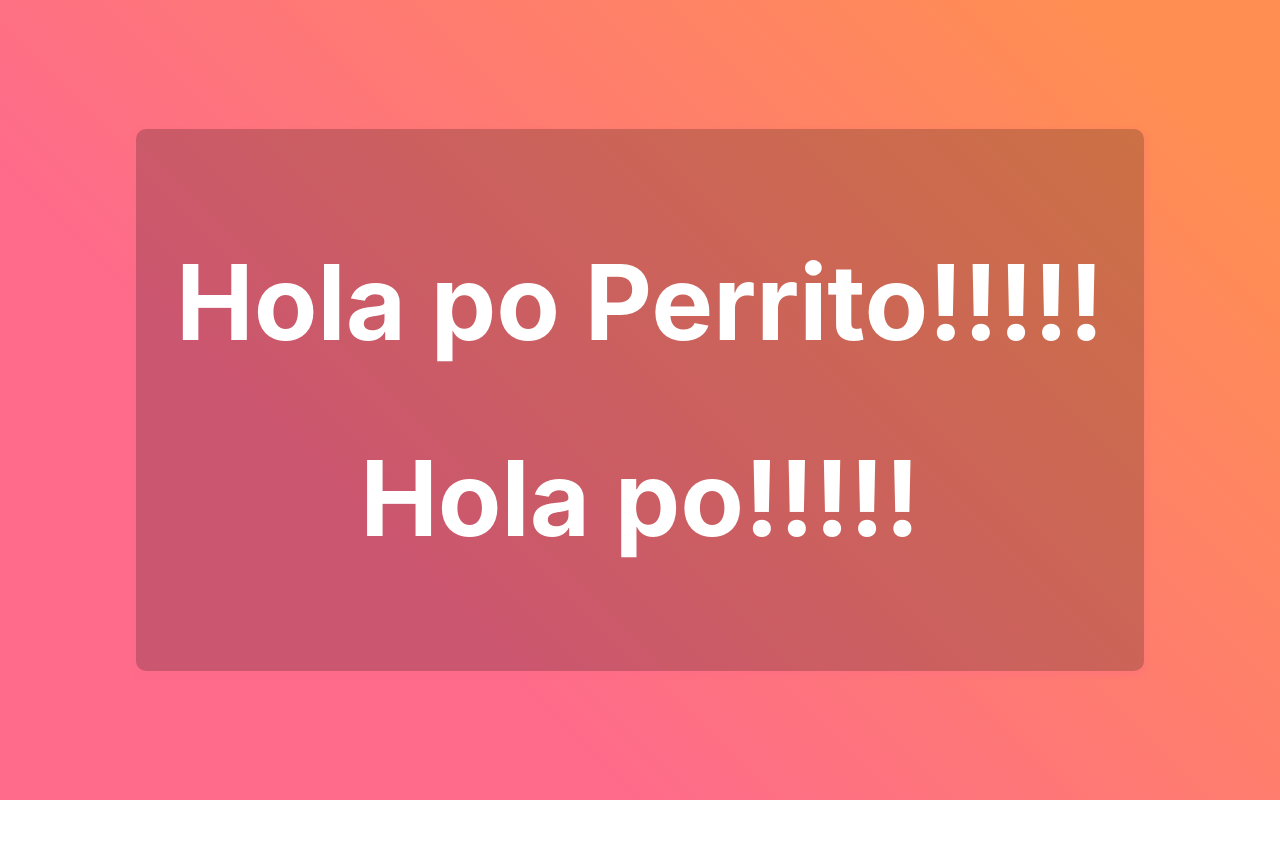
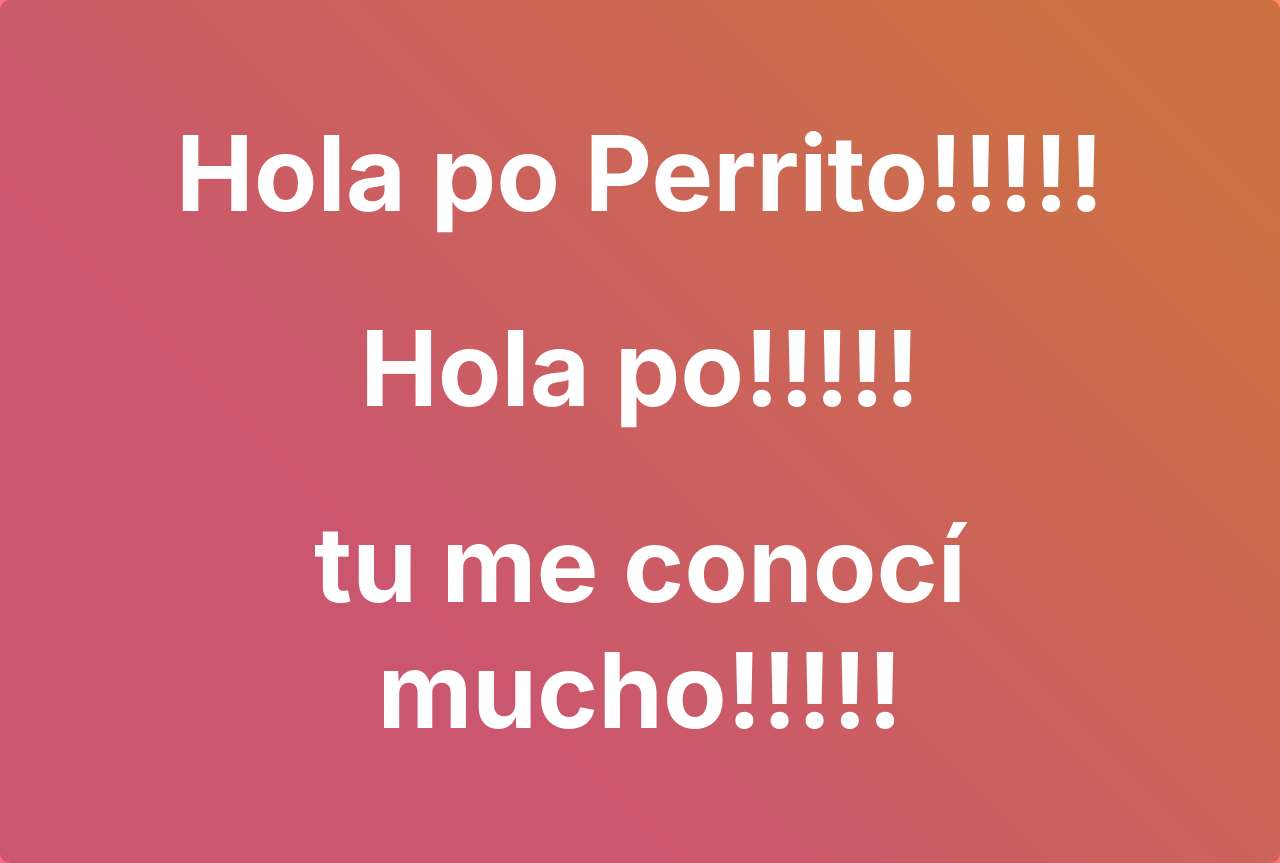
Before and after one commit to Bstnprsx/Hola_Mundo, a React (Create React App) app: page / in a window 1280 px wide. Before the commit the page ends 800 px from the top, so only its background shows below. Built offline with nearby package versions, Linux system fonts and the light colour scheme.

Commit message:
change three

```diff
--- a/src/App.js
+++ b/src/App.js
@@ -7,6 +7,7 @@ function App() {
       <header className="App-header">
         <h1 style={{ color: 'white', fontSize: '4em' }}>Hola po Perrito!!!!!</h1>
         <h1 style={{ color: 'white', fontSize: '4em' }}>Hola po!!!!!</h1>
+        <h1 style={{ color: 'white', fontSize: '4em' }}>tu me conocí mucho!!!!!</h1>
       </header>
     </div>
   );
```
